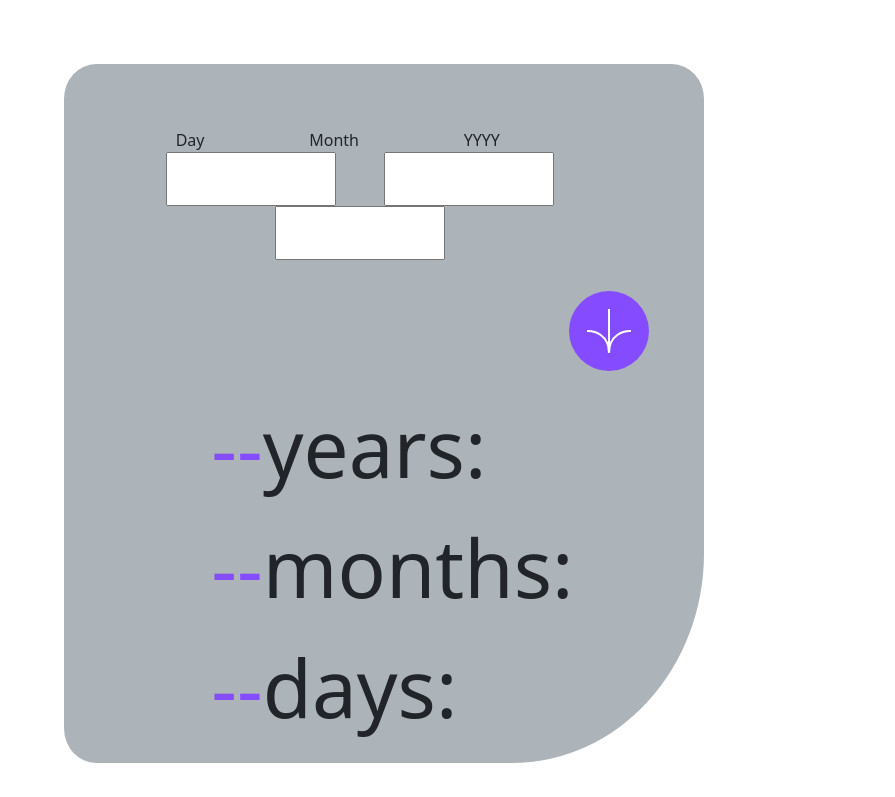
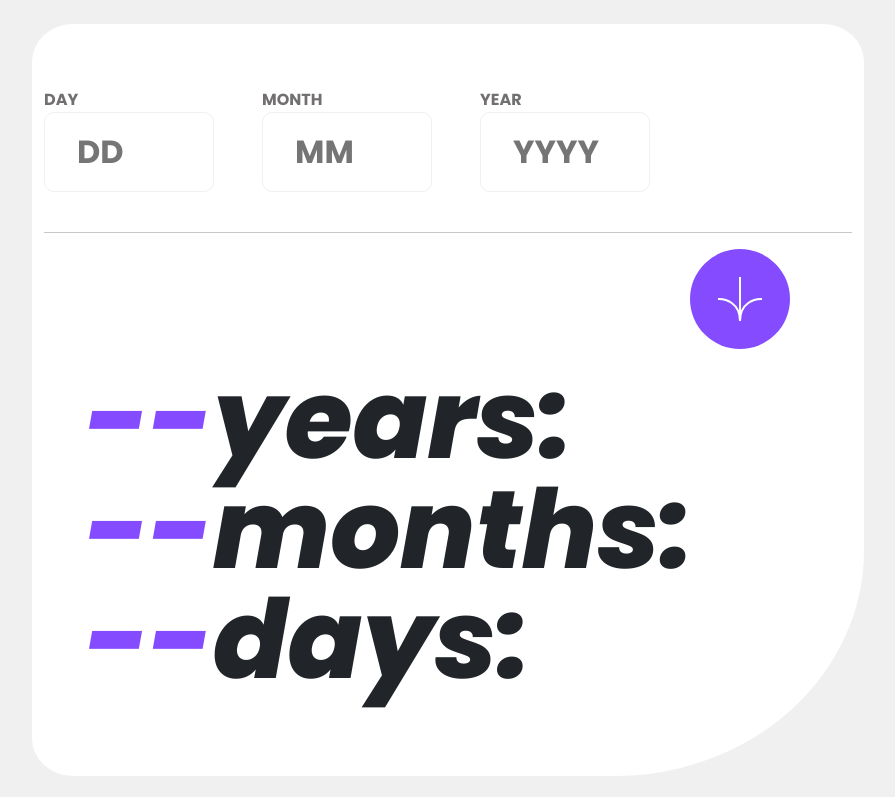
Before and after one commit to agomez99/AgeCalculator, a plain HTML site: page index.html in a window 1280 px wide. Shown: the top 797 px of the page, without its empty margins (192-1087 px from the left). Drawn offline with nearby package versions, Linux system fonts and the light colour scheme.

Commit message:
error checking

```diff
--- a/index.html
+++ b/index.html
@@ -13,33 +13,35 @@
 </head>
 
 <body>
-  <main id="main-container">
-    <div class="container" >
-      <div class="" >
-        <div class="col d-flex justify-content-center" id="titles">
-          <div class="title-day"> Day</div>
-          <div class="title-month"> Month </div>
-          <div class="title-year"> YYYY</div>
+  <main >
+    <div id="main-container">
+    <div class="container">
+      <div class="d-flex" id="inputs">
+        <div>
+          <label class="title-day">DAY</label>
+          <input id="day" type="number" placeholder="DD"/>
+          <span id="alert-day"></span>
+        </div>
+        <div>
+          <label class="title-month">MONTH</label>
+          <input id="month" type="number" placeholder="MM"/>
+          <span id="alert-month"></span>
+        </div>
+        <div>
+          <label class="title-year"> YEAR</label>
+          <input id="year" type="number" placeholder="YYYY"/>
+          <span id="alert-year"></span>
         </div>
       </div>
-      <div class="row d-flex justify-content-center" id="inputs">
-        <input id="day" type="number" />
-        <input id="month" type="number" />
-        <input id="year" type="number" />
-      </div>
-      <div class="row d-flex justify-content-center">
-        <div id="alert-day"></div>
-        <div id="alert-month"></div>
-        <div id="alert-year"></div>
-      </div>
-      <div>
+      <hr>
+
         <div class="btn-cal">
           <button onclick="calculateAge()" class="calculate-btn">
             <img src="./assets/images/icon-arrow.svg" alt="btnimage" />
           </button>
         </div>
       </div>
-      <div class="row d-flex justify-content-center text-left" id="total">
+      <div class="row d-flex " id="total">
         <p>
         <div id="ageInYears"><span class="color-purp">--</span>years:</div>
         <div id="ageInMonths"><span class="color-purp">--</span>months:</div>
@@ -49,6 +51,7 @@
     </div>
     </div>
     </div>
+  </div>
   </main>
   <div class="attribution">
     Challenge by <a href="https://www.frontendmentor.io?ref=challenge" target="_blank">Frontend Mentor</a>.
--- a/script.js
+++ b/script.js
@@ -25,10 +25,26 @@ function calculateAge() {
     };
 
     // Input validation
+    if(inputMonth == 0)
+    {
+      alerts.month.innerHTML = 'This field is required';
+      return;
+    }
+    if(inputDay == 0)
+    {
+      alerts.day.innerHTML = 'This field is required';
+      return;
+    }
+    if(inputYear == 0)
+    {
+      alerts.year.innerHTML = 'This field is required';
+      return;
+    }
     if (inputMonth < 1 || inputMonth > 12) {
       alerts.month.innerHTML = 'Must be a valid month';
       return;
     }
+
     if (inputDay < 1 || inputDay > monthDays[inputMonth - 1]) {
       alerts.day.innerHTML = 'Must be a valid day';
       return;
--- a/styles.css
+++ b/styles.css
@@ -1,36 +1,66 @@
-body{
-background-color:hsl(0, 0%, 94%);
+@import url('https://fonts.googleapis.com/css2?family=Poppins:ital,wght@0,700;1,400;1,800&display=swap');
+
+ html{
+
+}
+main{
+    background-color:  hsl(0, 0%, 94%);
+    display: flex;
+    align-content: center;
+    align-items: center;
+    justify-content: center;
+    height: 100vh;
+    font-family: 'Poppins', sans-serif;
+
+
 }
 
 #main-container{
-    background-color:hsl(203, 8%, 70%);
-    margin:5% 30% 30% 20%;
+    background-color:hsl(0, 0%, 100%);
+    width:52rem;
+    height:47rem;
     border-radius: 5% 5% 30% 5%;
     padding-top: 5%;
 }
-.attribution {
-    font-size: 11px;
-    text-align: center;
+input, label {
+    display:block;
 }
 
-.attribution a {
-    color: hsl(228, 45%, 44%);
+input{
+    border-radius: 10px;
+    border: 1px solid hsl(0, 0%, 94%);
+    color:hsl(0, 1%, 44%);
+    font-weight: 700;
 }
 
+input[type=number] {
+padding-left: 2rem;
+}
 .calculate-btn{
     border-radius: 50%;
-    height:80px;
-    width:80px;
+    height:100px;
+    width:100px;
     background-color: hsl(259, 100%, 65%);
     border: none;
 }
+.calculate-btn:active{
+    background-color: black;
+    transform: translateY(4px);
 
+}
+.title-day, .title-month, .title-year{
+    color:hsl(0, 1%, 44%);
+    font-weight: 700;
+
+}
 
 #day, #month, #year{
     font-size: 3rem;
     width: 170px;
     margin-right:3rem;
     font-size: 32px;
+    height:80px;
+
 
 }
 
@@ -39,21 +69,19 @@ background-color:hsl(0, 0%, 94%);
 }
 
 #total{
-    margin-left: 20%;
+    margin-left: 5%;
+    line-height:110px;
 }
 
 #titles{
     margin-right: 15%;
 
 }
-
-.title-month{
-    margin-left:20%;
+#alert-day, #alert-month, #alert-year{
+    color:hsl(0, 100%, 67%);
+    font-style: italic;
 }
 
-.title-year{
-    margin-left:20%;
-}
 
 #inputs{
     margin-bottom: 5%;
@@ -66,3 +94,9 @@ background-color:hsl(0, 0%, 94%);
 .color-purp{
     color: hsl(259, 100%, 65%);
 }
+
+#ageInYears, #ageInMonths, #ageInDays{
+    font-size: 110px;
+    font-weight: 900;
+    font-style: italic;
+}
```
